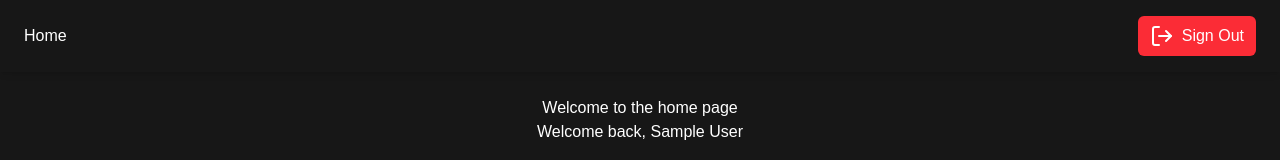
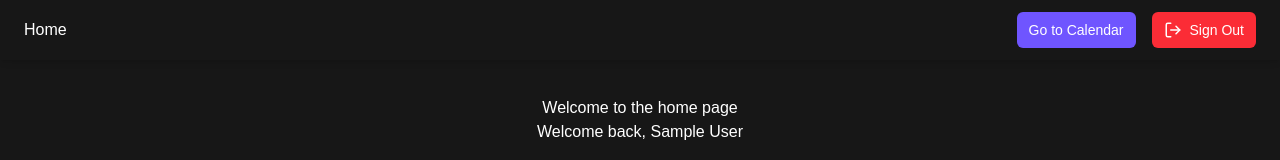
Before and after one commit to seberatolmez/calendar-ai, a Next.js app: page / in a window 1280 px wide. Shown: the top 160 px of the page. Built offline with nearby package versions, Linux system fonts and the light colour scheme; no server answers; sample sign-in values are in the browser's storage.

Commit message:
feat: implement button to direct users to google calendar dashboard

```diff
--- a/app/login/page.tsx
+++ b/app/login/page.tsx
@@ -36,22 +36,22 @@ export default function LoginPage() {
           <h1 className="text-3xl font-semibold text-gray-800">
             Welcome to Cal-AI
           </h1>
-          <p className="text-gray-500 text-sm">
-            Welcome back! Please log in to continue.
+          <p className="text-gray-500 text-base">
+            {(session? "You already signed in." : "Please sign in to continue.")}
           </p>
         </div>
 
         {session ? (
           <button
             onClick={() => router.push("/")}
-            className="flex items-center justify-center w-full gap-3 bg-[#6F55FF] hover:bg-[#5d46e0] text-white text-base font-medium px-7 py-3 rounded-lg shadow-md transition-all duration-200 cursor-pointer"
+            className="flex items-center justify-center w-full gap-3 bg-[#6F55FF] hover:bg-[#5d46e0] text-white font-medium px-7 py-3 rounded-lg shadow-md transition-all duration-200 cursor-pointer"
           >
             Continue
           </button>
         ) : (
           <button
             onClick={handleSignIn}
-            className="flex items-center justify-center w-full gap-3 bg-[#6F55FF] hover:bg-[#5d46e0] text-white text-base font-medium px-7 py-3 rounded-lg shadow-md transition-all duration-200 cursor-pointer"
+            className="flex items-center justify-center w-full gap-3 bg-[#6F55FF] hover:bg-[#5d46e0] text-white font-medium px-7 py-3 rounded-lg shadow-md transition-all duration-200 cursor-pointer"
           >
             <img
               loading="lazy"
--- a/app/page.tsx
+++ b/app/page.tsx
@@ -42,18 +42,28 @@ export default function Home() {
 
   return (
     <div className="min-h-screen flex flex-col items-center bg-foreground text-background">
-      <div className="flex flex-row items-center justify-between w-full px-6 py-4 fixed top-0 left-0 bg-foreground shadow-md">
+      <div className="flex flex-row items-center justify-between w-full px-6 py-3 fixed top-0 left-0 shadow-md">
         <h1>Home</h1>
 
+        <div className="flex flex-row items-center gap-4">
+
         <button
-          className="bg-red-500 text-white px-3 py-2 rounded-md flex items-center gap-2 cursor-pointer"
+            className="bg-[#6F55FF] hover:bg-[#5d46e0] text-white px-3 py-2 rounded-md flex items-center gap-2 cursor-pointer text-sm"
+            onClick={() => { window.open('https://calendar.google.com')}}
+        >
+          Go to Calendar
+        </button>
+        <button
+          className="bg-red-500 text-white px-3 py-2 rounded-md flex items-center gap-2 cursor-pointer text-sm"
           onClick={handleSignOut}
           disabled={!session || session === null}
         >
-          <LogOutIcon />
+          <LogOutIcon size={18}/>
           {!session || session === null ? "Signing Out..." : "Sign Out"}
         </button>
-      </div>
+
+        </div>
+        </div>
 
       <main className="flex flex-col items-center w-full max-w-2xl mt-24 px-4 flex-grow">
         <p>Welcome to the home page</p>
```
